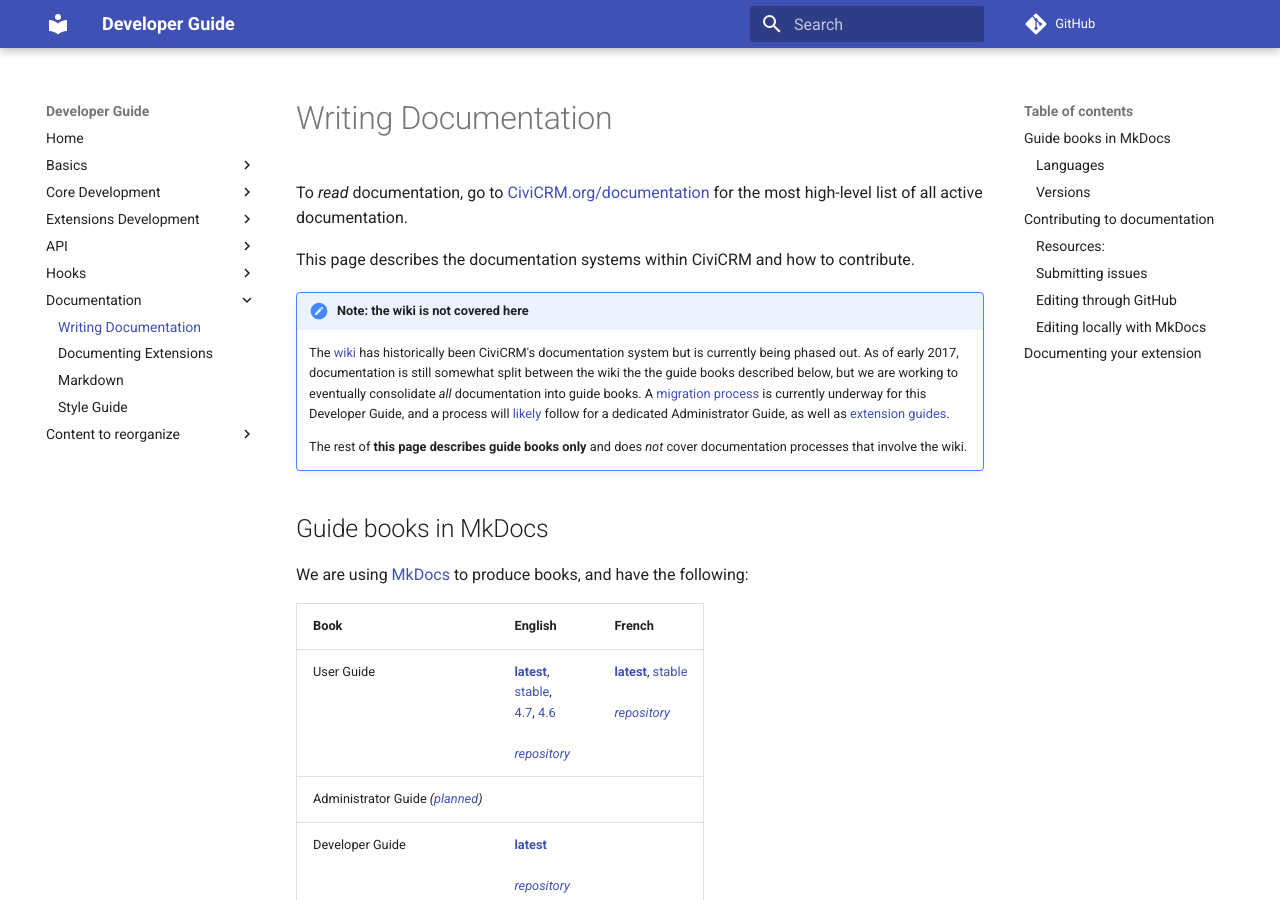
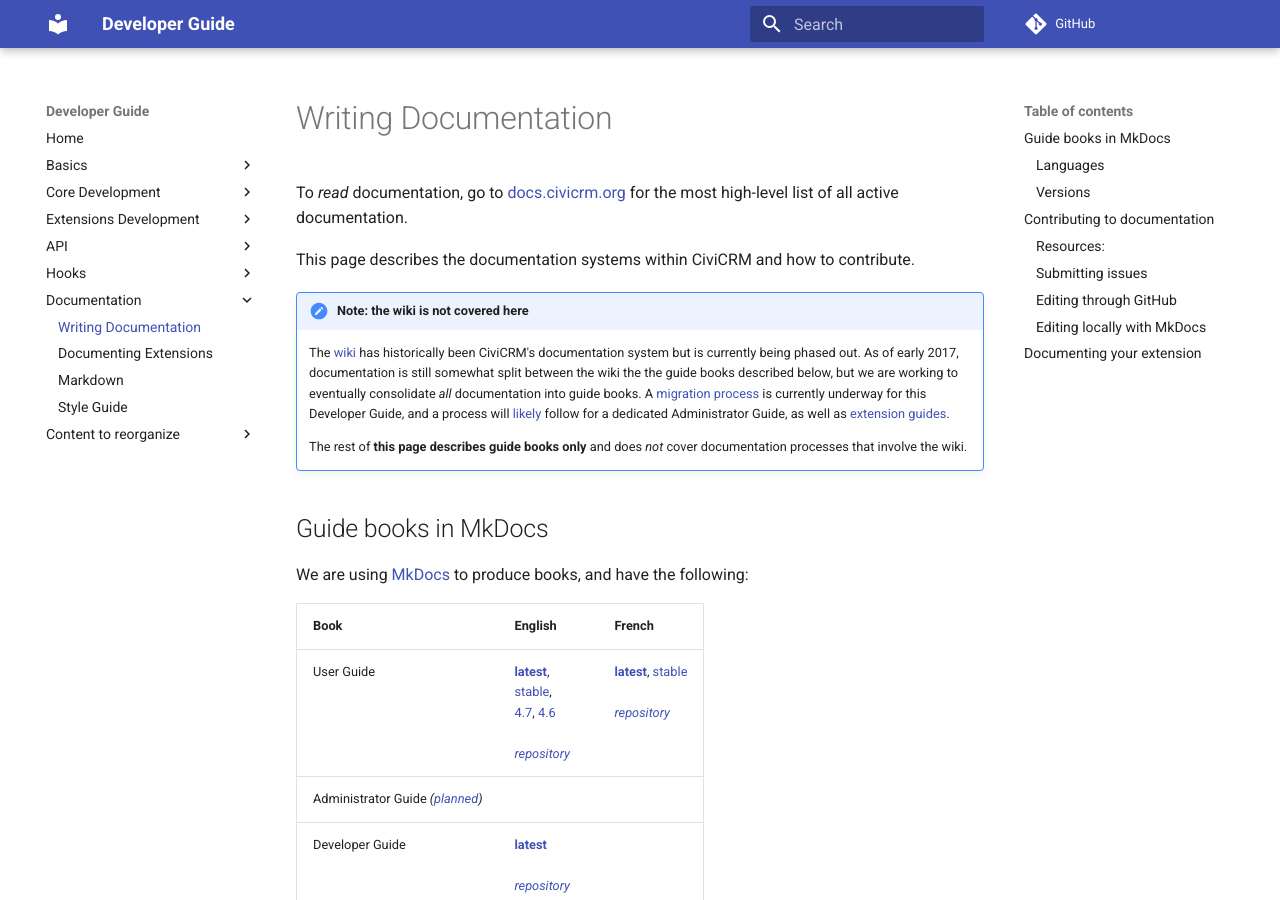
Before and after one commit to civicrm/civicrm-dev-docs, an MkDocs documentation site: the page built from docs/documentation.md, in a window 1280 px wide and 900 px high. Built offline with MkDocs 1.6.1 and Material for MkDocs 9.7.7, drawn with Linux system fonts in a browser that asks for light colours; comment, search, counter and statistics services are not loaded; old or Windows-style settings are respelled for this version of MkDocs.

Commit message:
Update documentation.md
Update docs home page URL

```diff
--- a/docs/documentation.md
+++ b/docs/documentation.md
@@ -1,6 +1,6 @@
 # Writing Documentation
 
-To *read* documentation, go to [CiviCRM.org/documentation](https://civicrm.org/documentation) for the most high-level list of all active documentation.
+To *read* documentation, go to [docs.civicrm.org](https://docs.civicrm.org) for the most high-level list of all active documentation.
 
 This page describes the documentation systems within CiviCRM and how to contribute.
 
```
